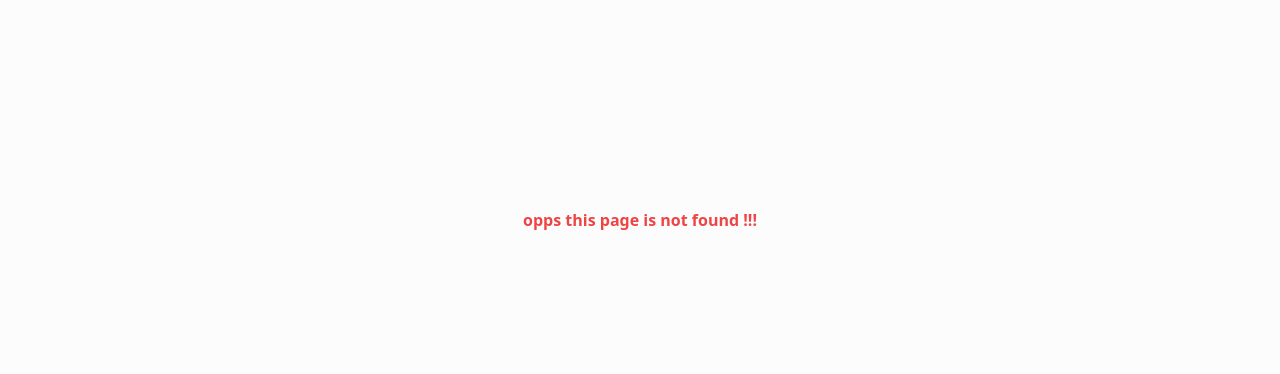
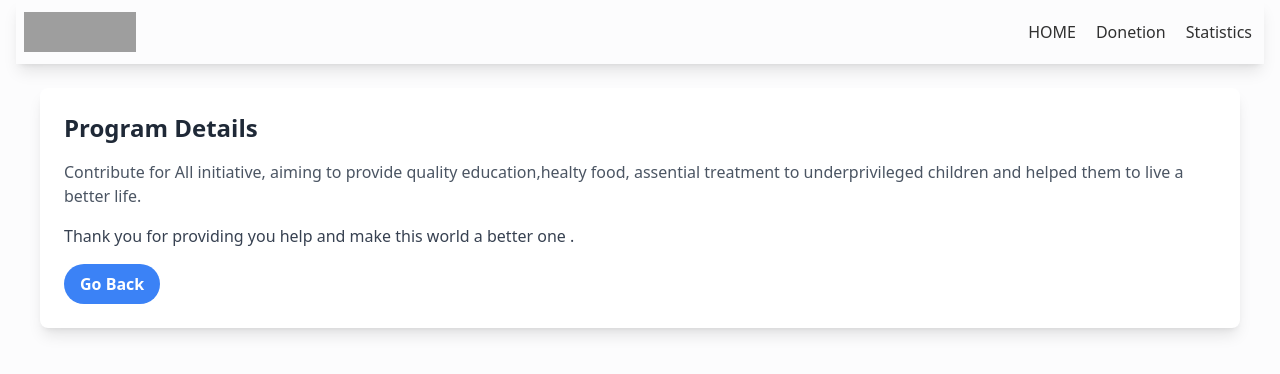
Before and after one commit to Pritom003/My-donation-, a React (Vite) app: page /donetiondetails in a window 1280 px wide. Before the commit this address had no page. Shown: the top 374 px of the page. Built offline with nearby package versions, Linux system fonts and the light colour scheme; grey boxes are pictures that could not be loaded.

Commit message:
added view details content

```diff
--- a/src/COMPONENTS/Donerioncard/DonCard.jsx
+++ b/src/COMPONENTS/Donerioncard/DonCard.jsx
@@ -1,9 +1,12 @@
 import React from 'react';
+import { Link } from 'react-router-dom';
 
 const DonCard = ({ditem}) => {
   const {id, picture,price, title, category, card_bg_color, text_color, button_bg_color } = ditem
 
-
+  const titlecolor={
+    backgroundColor: button_bg_color,
+  }
   const cardStyle = {
     backgroundColor: card_bg_color,
     color: text_color,
@@ -14,7 +17,7 @@ const DonCard = ({ditem}) => {
 
   };
   return (
-    <div>
+    <div >
       <div style={cardStyle} className="relative flex  flex-row rounded-xl bg-white bg-clip-border text-gray-700 shadow-md">
   <div className="relative m-0 w-2/5 shrink-0 overflow-hidden rounded-xl rounded-r-none bg-white bg-clip-border text-gray-700">
     <img
@@ -23,12 +26,13 @@ const DonCard = ({ditem}) => {
       className="h-full w-full object-cover"
     />
   </div>
-  <div className="p-6">
+  <div className="p-6 ">
 
-<h3 className='font-semibold'>{category}</h3>
-<h1 className='font-bold text-xl w-36 text-black'>{title}</h1>
+<button className='p-2 rounded ' style={titlecolor}>{category}</button>
+<h1 className='font-bold text-xl w-96 text-black'>{title}</h1>
 <p className='font-semibold'>${price}</p>
-<button style={buttonStyle} className='text-white font-semibold p-2 rounded'>View Details</button>
+
+<Link to={'/donetiondetails'}> <button style={buttonStyle} className='text-white font-semibold p-2 rounded'>View Details</button></Link>
 
   </div>
 </div>
--- a/src/COMPONENTS/Hero/searchitem/SearchResult.jsx
+++ b/src/COMPONENTS/Hero/searchitem/SearchResult.jsx
@@ -1,41 +1,39 @@
-  import { Link } from 'react-router-dom';
+import { Link } from "react-router-dom";
 
-  const SearchResult = ({item}) => {
-    const {id, picture, title, category,
-      card_bg_color, text_color, button_bg_color } = item
-      const cardStyle = {
-        backgroundColor: card_bg_color,
-        color: text_color,
-      };
-      const buttonStyle = {
-        backgroundColor: button_bg_color,
-        color: text_color,
-      };
+
+  const SearchResult = () => {
+    return (
+      <div>
+
+
+       <div className="container mx-auto p-6">
+
+           <div className="bg-white rounded-lg shadow-lg p-6">
+
+               <h2 className="text-2xl font-semibold text-gray-800 mb-4">Program Details</h2>
+
+               <p className="text-gray-600 mb-4">
+                   Contribute  for
+                    All initiative, aiming to provide
+                    quality education,healty food, assential
+                    treatment
+                     to underprivileged
+                     children and helped them to live a better life.
+               </p>
+
+               <p className="text-gray-700 mb-4">
+                   Thank you for providing you help and make this world a better one .
+               </p>
+
+               <Link to={'/'}><button   className="bg-blue-500 hover:bg-blue-600 text-white font-semibold py-2 px-4 rounded-full inline-block transition duration-300 ease-in-out">
+                Go Back
+            </button></Link>
+           </div>
+       </div>
 
 
 
-      const handledonation=()=>{
-
-      }
-
-
-
-        return (
-          <div className='grid justify-center align-middle'>
-            <div className="max-w-xs" style={cardStyle}>
-              <a href="#">
-                <img className="rounded-t-lg" src={picture} alt="" />
-              </a>
-              <div className="p-5">
-                <Link to={`/donate/${id}`}> <button
-                style={buttonStyle} onClick={handledonation}
-                className='p-2 rounded-xl'>{category}</button></Link>
-
-                <p className="mb-3 w-44 text-2xl font-normal">{title}</p>
-              </div>
-            </div>
-          </div>
-        );
-      };
+      </div>)
+        }
 
   export default SearchResult;
--- a/src/COMPONENTS/Hero/searchitem/searchcard.jsx
+++ b/src/COMPONENTS/Hero/searchitem/searchcard.jsx
@@ -1,42 +1,36 @@
-// import React from 'react';
-// import { Link } from 'react-router-dom';
+import { Link } from "react-router-dom";
 
-// const Searchcard = ({showd}) => {
-//   const {id, picture, title, category,
-//     card_bg_color, text_color, button_bg_color } = showd
-//     const cardStyle = {
-//       backgroundColor: card_bg_color,
-//       color: text_color,
-//     };
-//     const buttonStyle = {
-//       backgroundColor: button_bg_color,
-//       color: text_color,
-//     };
+
+const searchcard = () => {
+
+  return (
+   <div>
+
+
+    <div className="container mx-auto p-6">
+
+        <div className="bg-white rounded-lg shadow-lg p-6">
+
+            <h2 className="text-2xl font-semibold text-gray-800 mb-4">Program Details</h2>
+
+            <p className="text-gray-600 mb-4">
+                Contribute to our Education for All initiative, aiming to provide quality education to underprivileged children and brighten their futures.
+            </p>
+
+            <p className="text-gray-700 mb-4">
+                Your donation of $290 can help us provide better educational resources and opportunities to these students.
+            </p>
+
+            <Link><button   className="bg-blue-500 hover:bg-blue-600 text-white font-semibold py-2 px-4 rounded-full inline-block transition duration-300 ease-in-out">
+                Donate Now
+            </button></Link>
+        </div>
+    </div>
 
 
 
-//     const handledonation=()=>{
+   </div>
+  )
+};
 
-//     }
-
-
-
-//       return (
-//         <div className='grid justify-center align-middle'>
-//           <div className="max-w-xs" style={cardStyle}>
-//             <a href="#">
-//               <img className="rounded-t-lg" src={picture} alt="" />
-//             </a>
-//             <div className="p-5">
-//               <Link to={`/donate/${id}`}> <button
-//               style={buttonStyle} onClick={handledonation}
-//               className='p-2 rounded-xl'>{category}</button></Link>
-
-//               <p className="mb-3 w-44 text-2xl font-normal">{title}</p>
-//             </div>
-//           </div>
-//         </div>
-//       );
-//     };
-
-// export default Searchcard;
+export default searchcard;
```
Also changed, not shown: src/Rout/Rout.jsx (+5 -4 lines).
